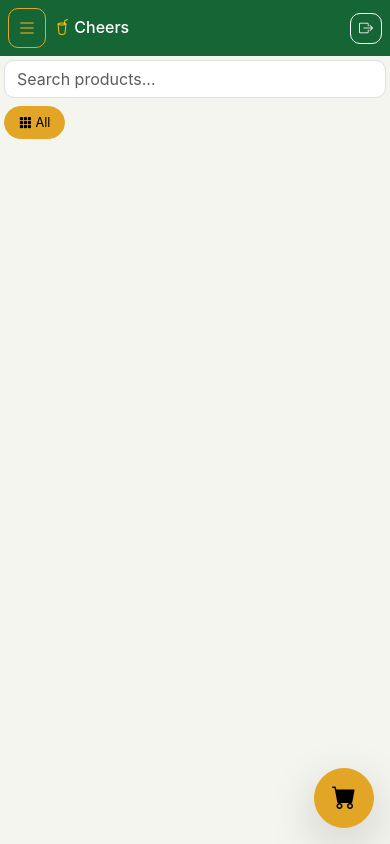
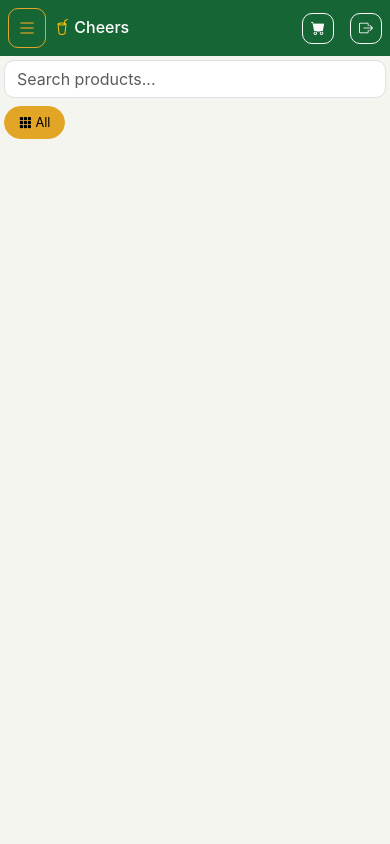
Before and after one commit to GeorgeNjoroge760/Club-cheers, a Flask app: page /pos in a window 390 px wide. Run offline with Flask 3, Linux system fonts and the light colour scheme; the visitor is signed in with stand-in values (Sample User, id 1); data that the repository does not hold is empty.

Commit message:
move cart badge to navbar next to logout on mobile

```diff
--- a/templates/base.html
+++ b/templates/base.html
@@ -29,6 +29,7 @@
                 <span class="badge bg-warning text-dark ms-1">Admin</span>
                 {% endif %}
             </span>
+            {% block navbar_cart %}{% endblock %}
             <a href="{{ url_for('auth.logout') }}" class="btn btn-outline-light btn-sm">
                 <i class="bi bi-box-arrow-right"></i> <span class="d-none d-sm-inline">Logout</span>
             </a>
--- a/templates/pos.html
+++ b/templates/pos.html
@@ -1,5 +1,13 @@
 {% extends "base.html" %}
 {% block body_class %}pos-layout{% endblock %}
+{% block navbar_cart %}
+<div class="d-md-none position-relative me-2">
+    <button class="btn btn-sm btn-outline-light position-relative" onclick="openMobileCart()">
+        <i class="bi bi-cart-fill"></i>
+        <span class="position-absolute top-0 start-100 translate-middle badge rounded-pill bg-danger" id="cartBadge" style="display: none; font-size: 0.6rem;">0</span>
+    </button>
+</div>
+{% endblock %}
 {% block content %}
 
 <div class="row g-0" style="height: calc(100vh - 56px);">
@@ -38,14 +46,6 @@
             {% include "_cart_footer.html" %}
         </div>
     </div>
-</div>
-
-<div class="d-md-none position-fixed bottom-0 end-0 m-3" style="z-index: 1030;">
-    <button class="btn btn-warning rounded-circle shadow-lg position-relative" style="width: 60px; height: 60px; font-size: 1.5rem;"
-            onclick="openMobileCart()" id="cartFab">
-        <i class="bi bi-cart-fill"></i>
-        <span class="position-absolute top-0 start-100 translate-middle badge rounded-pill bg-danger" id="cartBadge" style="display: none;">0</span>
-    </button>
 </div>
 
 <div class="offcanvas offcanvas-bottom d-md-none" tabindex="-1" id="mobileCart" style="height: 75vh; border-radius: 16px 16px 0 0;">
```
